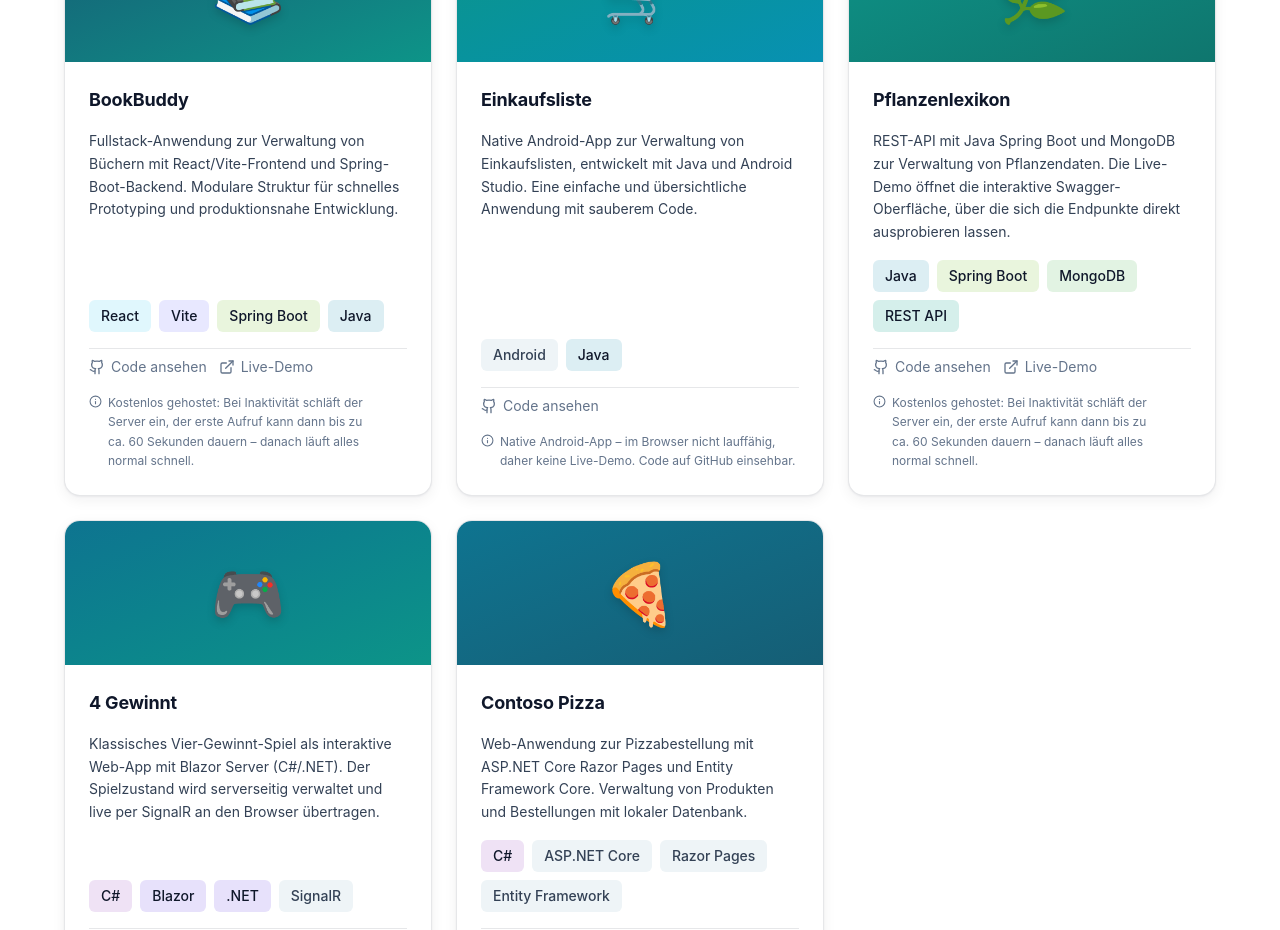
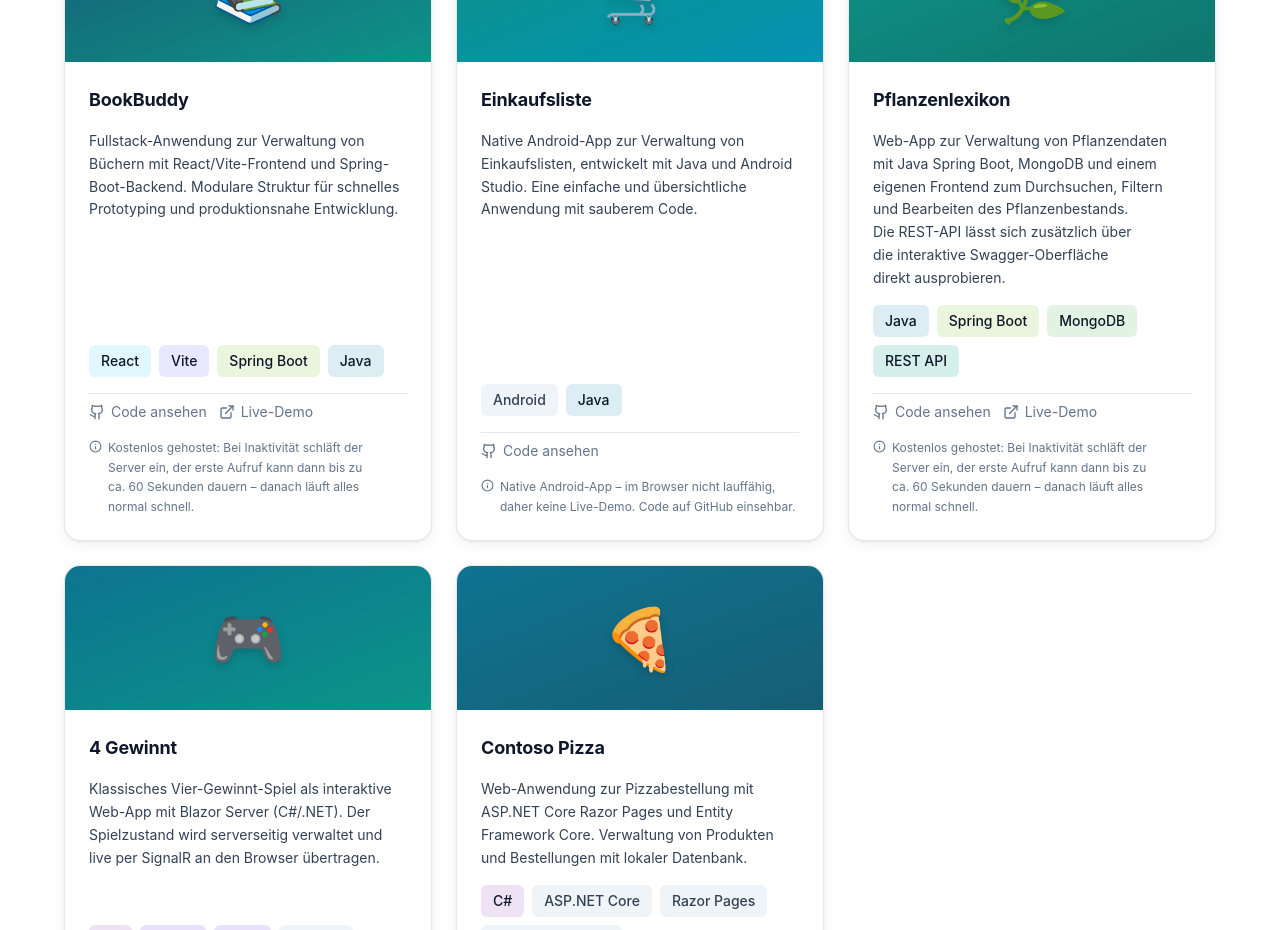
Before and after one commit to hafner312/BewerbungsPortfolio, a React (Vite) app: page / in a window 1280 px wide. Shown: the part 2820-3750 px from the top of the page. Built offline with nearby package versions, Linux system fonts and the light colour scheme.

Commit message:
Pflanzenlexikon: Live-Demo-Link zeigt jetzt auf das neue Frontend statt direkt auf Swagger
Seit dem eigenen Frontend fuer die Pflanzen-Verwaltung ist die Startseite
der sinnvollere Einstiegspunkt; Swagger bleibt von dort aus verlinkt.

```diff
--- a/src/data/projects.ts
+++ b/src/data/projects.ts
@@ -30,10 +30,10 @@ export const projects: Project[] = [
   {
     title: 'Pflanzenlexikon',
     description:
-      'REST-API mit Java Spring Boot und MongoDB zur Verwaltung von Pflanzendaten. Die Live-Demo öffnet die interaktive Swagger-Oberfläche, über die sich die Endpunkte direkt ausprobieren lassen.',
+      'Web-App zur Verwaltung von Pflanzendaten mit Java Spring Boot, MongoDB und einem eigenen Frontend zum Durchsuchen, Filtern und Bearbeiten des Pflanzenbestands. Die REST-API lässt sich zusätzlich über die interaktive Swagger-Oberfläche direkt ausprobieren.',
     tags: ['Java', 'Spring Boot', 'MongoDB', 'REST API'],
     githubUrl: 'https://github.com/hafner312/Projektarbeit-Pflanzenlexikon',
-    liveUrl: 'https://projektarbeit-pflanzenlexikon.onrender.com/swagger-ui.html',
+    liveUrl: 'https://projektarbeit-pflanzenlexikon.onrender.com/',
     hostingNote,
     featured: true,
     icon: '🌿',
```
